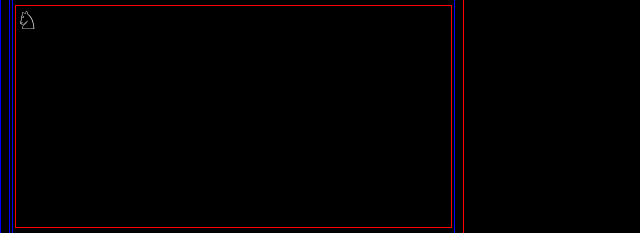
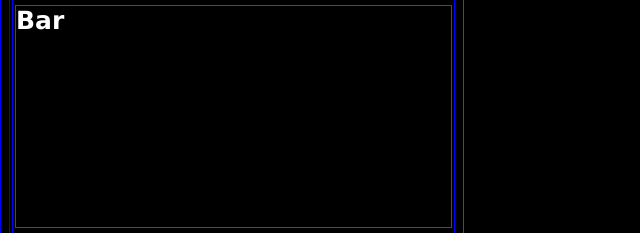
Before and after one commit to michals2/portfolio, a Gatsby site: page /tiles in a window 1280 px wide. Shown: the part 321-554 px from the top of the page, 0-640 px from the left. Built offline with nearby package versions, Linux system fonts and the light colour scheme; Gatsby itself is replaced by a stand-in of ours.

Commit message:
get dnd working (logging)

```diff
--- a/src/components/Tiles.tsx
+++ b/src/components/Tiles.tsx
@@ -11,6 +11,7 @@ interface ContainerProps {
 
 const ItemTypes = {
   TILE: "tile",
+  DROP_TILE: "drop-tile",
 };
 
 const Container = styled.div<ContainerProps>`
@@ -36,11 +37,6 @@ const Foo = () => {
     },
   });
 
-  const [, drop] = useDrop({
-    accept: ItemTypes.TILE,
-    drop: () => console.log("drop"),
-  });
-
   return (
     <StyledFoo
       ref={drag}
@@ -55,9 +51,34 @@ const Foo = () => {
     </StyledFoo>
   );
 };
+const StyledBar = styled.div`
+  flex: 1 1 auto;
+  ${sharedStyled.border.red}
+`;
+const Bar = () => {
+  const [{ isDragging }, drag] = useDrop({
+    accept: ItemTypes.TILE,
+    hover: () => console.log("hover"),
+  });
+
+  return (
+    <StyledBar
+      ref={drag}
+      style={{
+        opacity: isDragging ? 0.5 : 1,
+        fontSize: 25,
+        fontWeight: "bold",
+        cursor: "move",
+      }}
+    >
+      Bar
+    </StyledBar>
+  );
+};
 
 function Child({ component, split, children }: any) {
-  if (component) return <Foo />;
+  if (component && component == "Foo") return <Foo />;
+  if (component && component == "Bar") return <Bar />;
   else
     return (
       <Container split={split}>
@@ -76,7 +97,7 @@ function Tiles() {
         split: "vertical",
         children: [
           { component: "Foo" },
-          { component: "Foo" },
+          { component: "Bar" },
           {
             split: "horizontal",
             children: [{ component: "Foo" }, { component: "Foo" }],
```
